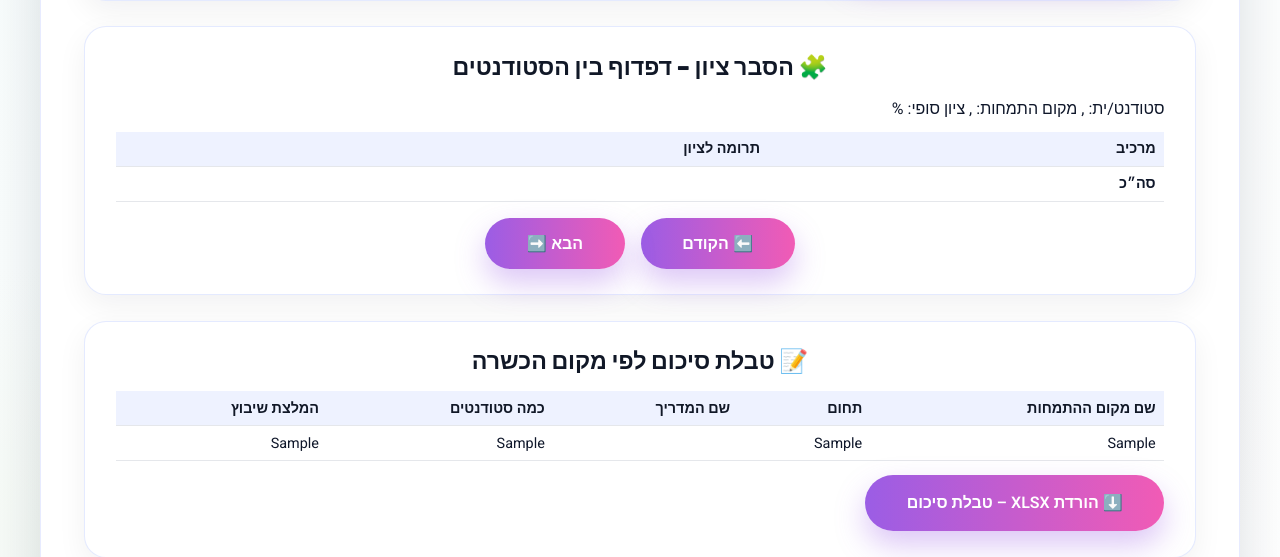
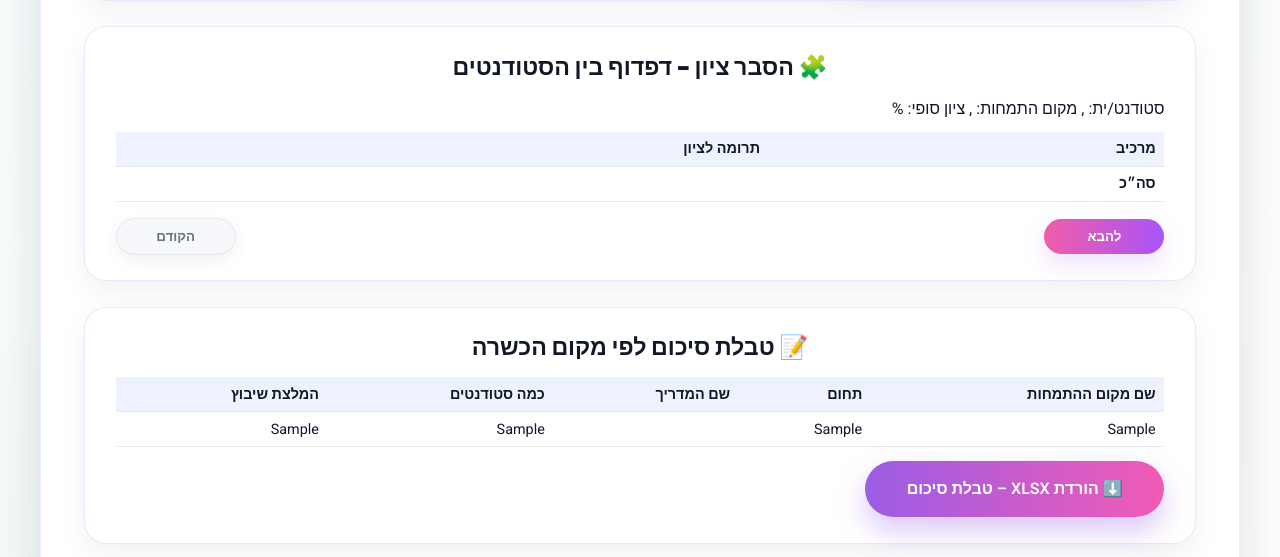
Before and after one commit to 1not2me/students-placement-lecturer, a Flask app: template templates/index.html in a window 1280 px wide. Shown: the part 1265-1822 px from the top of the page. Run offline with Flask 3, Linux system fonts and the light colour scheme; the template is opened without the code that fills it: most values are stand-ins (such as "Sample title", 1, 10 or a date in 2020).

Commit message:
Update index.html

```diff
--- a/templates/index.html
+++ b/templates/index.html
@@ -199,10 +199,10 @@
     </table>
   </div>
 
-  <div class="btn-row" style="justify-content:center;">
-    <button type="button" class="primary-btn" id="btn-prev">⬅️ הקודם</button>
-    <button type="button" class="primary-btn" id="btn-next">הבא ➡️</button>
-  </div>
+  <div class="btn-row">
+  <button type="button" class="btn btn--primary" id="btn-next">להבא</button>
+  <button type="button" class="btn btn--ghost" id="btn-prev">הקודם</button>
+</div>
 </section>
 
 <script>
```
